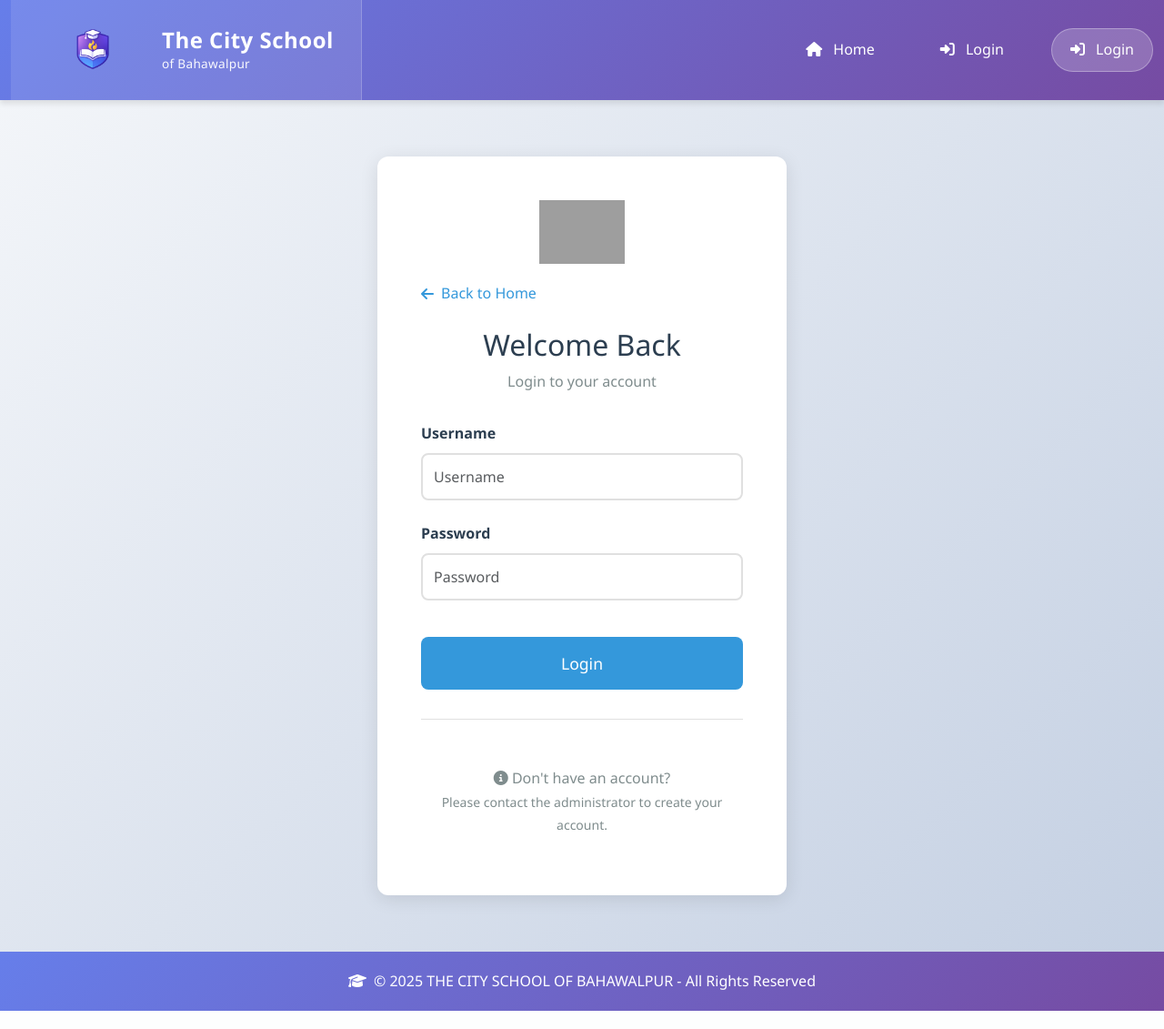
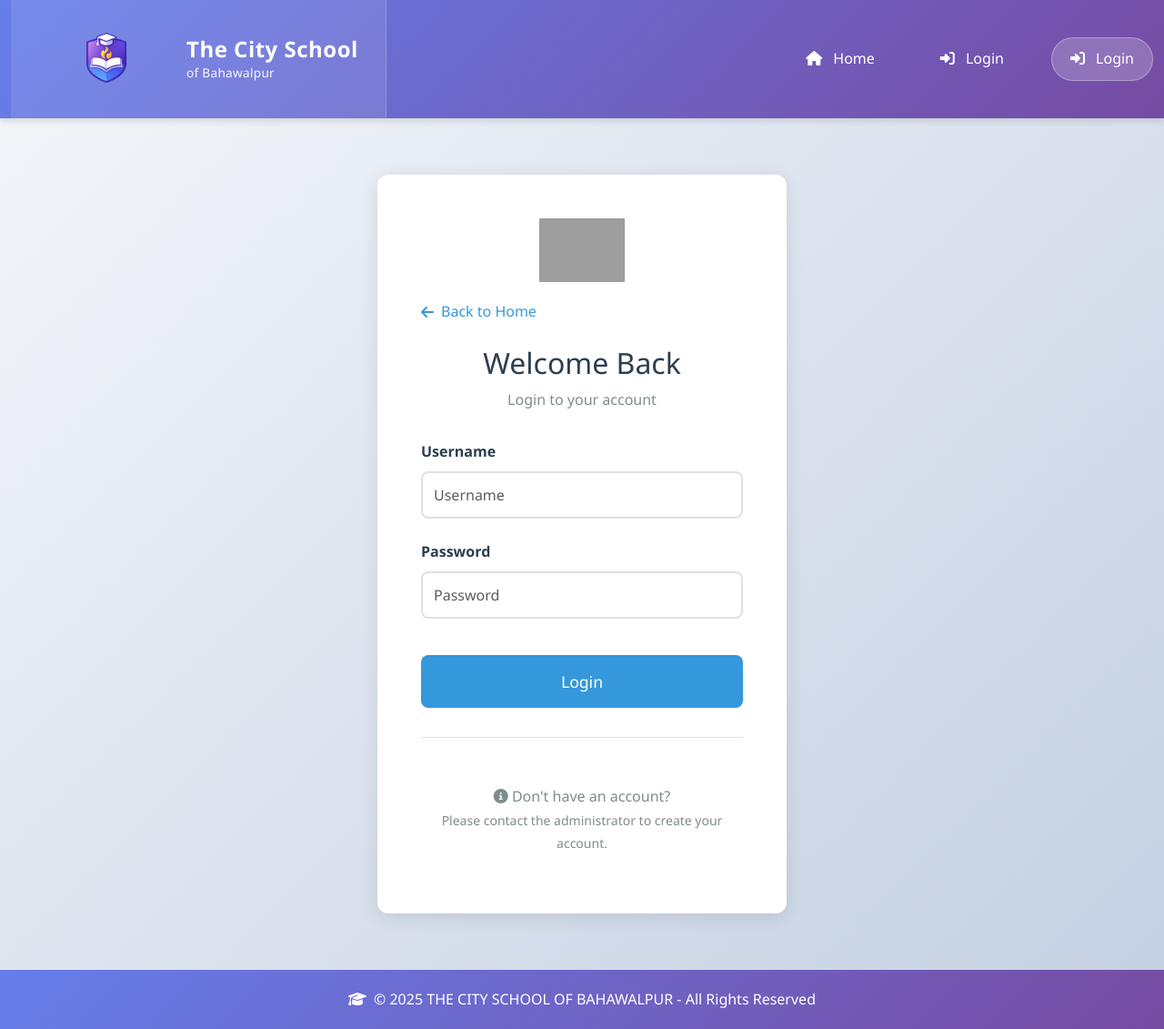
Before and after one commit to MuhammadMoueen/school-app, a Django app: page /login/?next=/panel/bulk/import/ in a window 1280 px wide. Shown: the whole page at 91% size. Run offline with Django 5.2, Linux system fonts and the light colour scheme; grey boxes are pictures that could not be loaded.

Commit message:
Increase navbar logo size to 100px, reduce gap to 5px, fix favicon links

```diff
--- a/school_management/static/css/style.css
+++ b/school_management/static/css/style.css
@@ -209,7 +209,7 @@ footer {
 }
 
 .navbar-logo {
-    height: 80px;
+    height: 100px;
     object-fit: contain;
 }
 
@@ -235,6 +235,6 @@ footer {
     }
 
     .navbar-logo {
-        height: 60px;
+        height: 70px;
     }
 }
--- a/school_management/templates/shared/base.html
+++ b/school_management/templates/shared/base.html
@@ -6,9 +6,9 @@
     <title>{% block title %}THE CITY SCHOOL OF BAHAWALPUR{% endblock %}</title>
     {% load static %}
     <!-- Favicon -->
-    <link rel="icon" type="image/png" sizes="32x32" href="{% static 'images/favicon-32x32.png' %}">
-    <link rel="icon" type="image/png" sizes="16x16" href="{% static 'images/favicon-16x16.png' %}">
-    <link rel="shortcut icon" href="{% static 'images/favicon.ico' %}">
+    <link rel="icon" type="image/png" sizes="32x32" href="{% static 'images/favicon.png' %}">
+    <link rel="icon" type="image/png" sizes="16x16" href="{% static 'images/favicon.png' %}">
+    <link rel="shortcut icon" href="{% static 'images/favicon.png' %}">
     <link href="https://cdn.jsdelivr.net/npm/bootstrap@5.3.0/dist/css/bootstrap.min.css" rel="stylesheet">
     <link rel="stylesheet" href="https://cdnjs.cloudflare.com/ajax/libs/font-awesome/6.4.0/css/all.min.css">
     <link rel="stylesheet" href="{% static 'css/style.css' %}">
@@ -38,7 +38,7 @@
             border-right: 1px solid rgba(255,255,255,0.2);
             display: flex;
             align-items: center;
-            gap: 8px;
+            gap: 5px;
         }
 
         .school-brand h1 {
```
